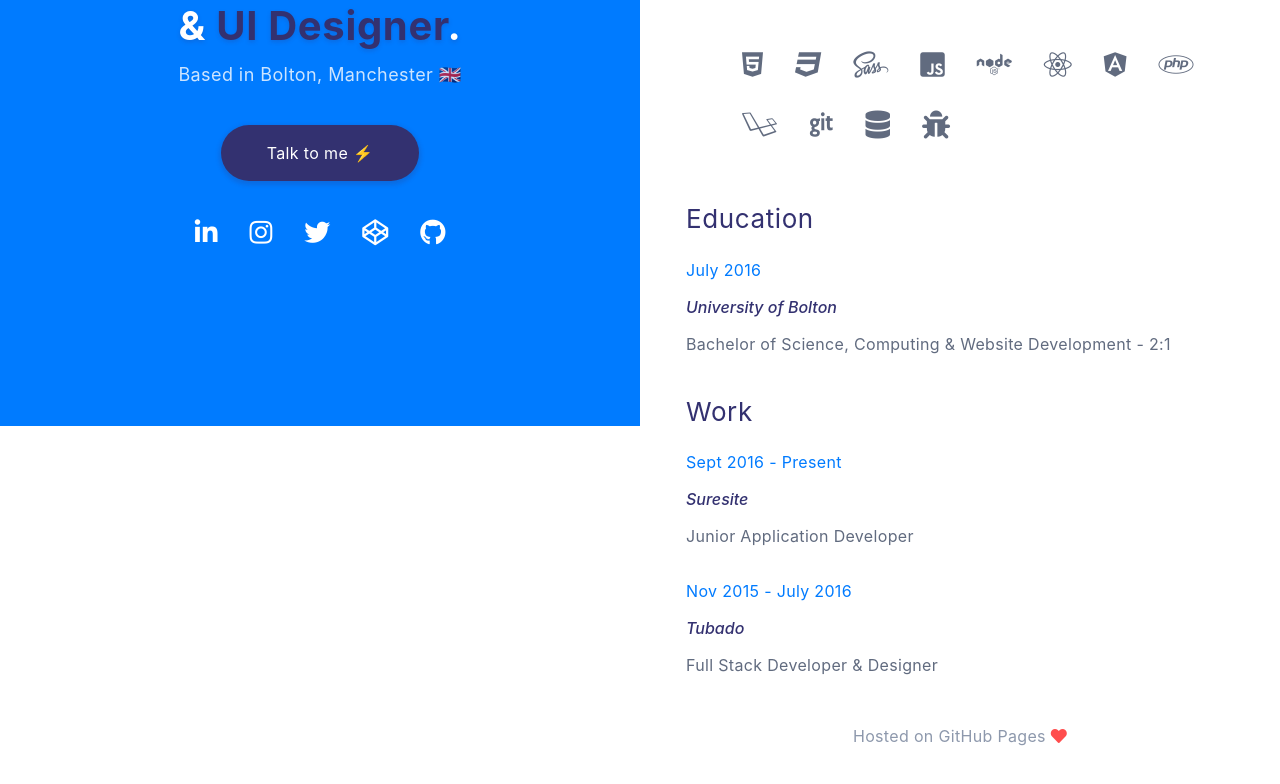
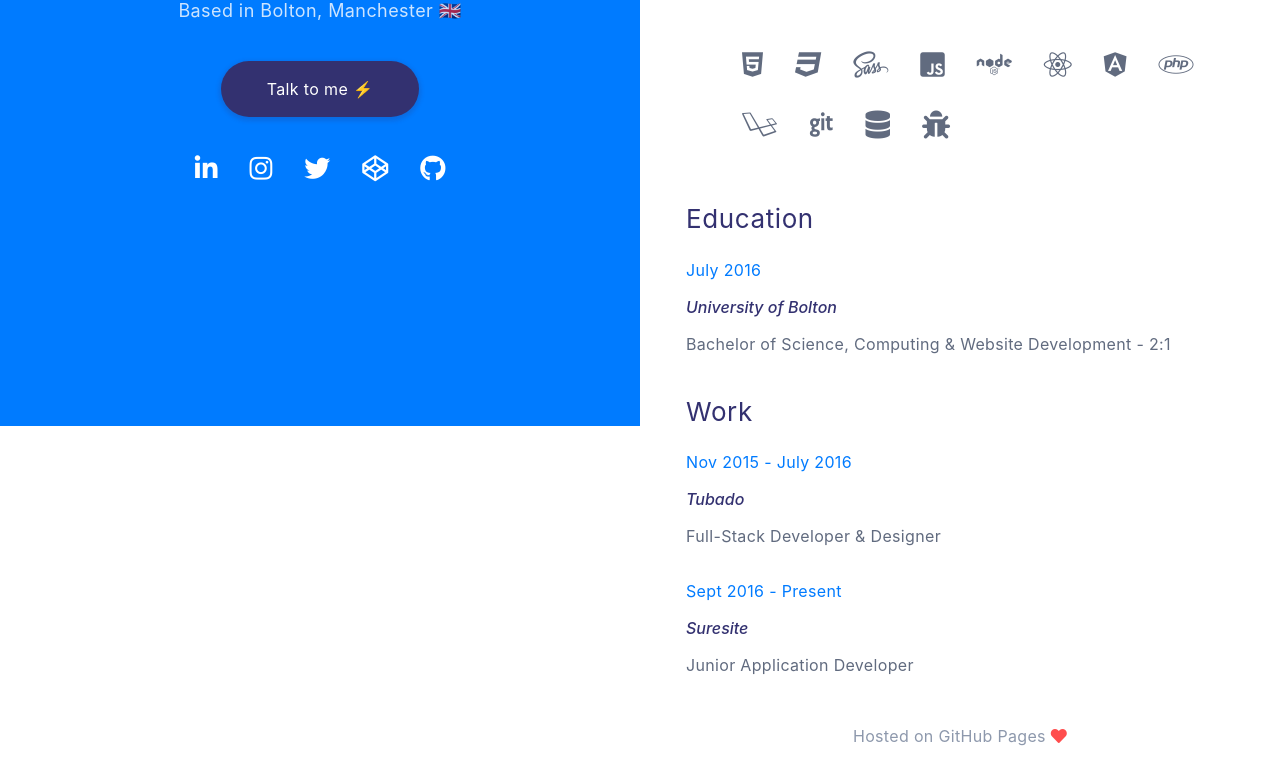
Before and after one commit to samogorm/personal-website, an Angular app: page / in a window 1280 px wide. Shown: the part 374-1158 px from the top of the page. Built offline with nearby package versions, Linux system fonts and the light colour scheme.

Commit message:
## Work + Education
* Added component, pull static data from app component

```diff
--- a/src/app/app.component.css
+++ b/src/app/app.component.css
@@ -83,20 +83,6 @@ body {
     line-height: 39px;
 }
 
-#right-side h5 {
-    margin-top: 1rem;
-    font-weight: 400;
-    font-size: 16px;
-    color: #007BFF;
-    letter-spacing: 0.33px;
-    line-height: 39px;
-}
-
-#right-side h6 {
-    font-style: italic;
-    color: #333170;
-}
-
 .fa-heart {
     color: #FF4D4D;
 }
--- a/src/app/app.component.html
+++ b/src/app/app.component.html
@@ -2,7 +2,7 @@
     <div id="left-side" class="col-xl-6 col-lg-6 col-md-6 col-sm-12 col-xs-12">
       <div class="container">
         <div id="about-text" class="col-12">
-          <img src="https://samogorm.github.io/personal-website/assets/images/Pixel-Sam-Head.png" height="100px" alt="Pixelated version of Sam's head."/>
+          <app-image image="Pixel-Sam-Head.png" imageLabel="Pixelated version of Sam's head."></app-image>
             <h5>Hello, I'm Samantha O'Gorman.</h5>
           <h1>
             <span class="highlight-text">Full-Stack Developer</span> <br>
@@ -32,21 +32,14 @@
             </div>
             <div id="education" class="col-12">
               <h3>Education</h3>
-              <h5>July 2016</h5>
-              <h6 class="italic">University of Bolton</h6>
-              <p>Bachelor of Science, Computing & Website Development - 2:1</p>
+              <div *ngFor="let ed of education">
+                  <app-work-education date="{{ed.date}}" location="{{ed.location}}" title="{{ed.title}}"></app-work-education>
+              </div>
             </div>
             <div id="work" class="col-12">
                 <h3>Work</h3>
-                <div class="work">
-                    <h5>Sept 2016 - Present</h5>
-                    <h6 class="italic">Suresite</h6>
-                    <p>Junior Application Developer</p>
-                </div>
-                <div class="work">
-                    <h5>Nov 2015 - July 2016</h5>
-                    <h6 class="italic">Tubado</h6>
-                    <p>Full Stack Developer & Designer</p>
+                <div *ngFor="let work of workExperience">
+                    <app-work-education date="{{work.date}}" location="{{work.location}}" title="{{work.title}}"></app-work-education>
                 </div>
             </div>
             <div id="github" class="col-12 text-center">
--- a/src/app/app.component.ts
+++ b/src/app/app.component.ts
@@ -1,4 +1,4 @@
-import { Component } from '@angular/core';
+import { Component, Output } from '@angular/core';
 
 @Component({
   selector: 'app-root',
@@ -6,5 +6,25 @@ import { Component } from '@angular/core';
   styleUrls: ['./app.component.css']
 })
 export class AppComponent {
-  title = 'app';
+ @Output() education = [
+   {
+     date: 'July 2016',
+     location: 'University of Bolton',
+     title: 'Bachelor of Science, Computing & Website Development - 2:1'
+   }
+ ];
+
+ @Output() workExperience = [
+  {
+    date: 'Nov 2015 - July 2016',
+    location: 'Tubado',
+    title: 'Full-Stack Developer & Designer'
+  },
+  {
+    date: 'Sept 2016 - Present',
+    location: 'Suresite',
+    title: 'Junior Application Developer'
+  }
+ ];
+
 }
--- a/src/app/app.module.ts
+++ b/src/app/app.module.ts
@@ -6,6 +6,8 @@ import { AppComponent } from './app.component';
 import { ButtonComponent } from './components/button/button.component';
 import { SkillListComponent } from './components/skill-list/skill-list.component';
 import { SocialIconsComponent } from './components/social-icons/social-icons.component';
+import { ImageComponent } from './components/image/image.component';
+import { WorkEducationComponent } from './components/work-education/work-education.component';
 
 
 @NgModule({
@@ -13,7 +15,9 @@ import { SocialIconsComponent } from './components/social-icons/social-icons.com
     AppComponent,
     ButtonComponent,
     SkillListComponent,
-    SocialIconsComponent
+    SocialIconsComponent,
+    ImageComponent,
+    WorkEducationComponent
   ],
   imports: [
     BrowserModule
--- /dev/null
+++ b/src/app/components/image/image.component.html
@@ -0,0 +1 @@
+<img src="https://samogorm.github.io/personal-website/assets/images/{{image}}" height="100px" alt="{{imageLabel}}"/>
--- /dev/null
+++ b/src/app/components/image/image.component.ts
@@ -0,0 +1,17 @@
+import { Component, OnInit, Input } from '@angular/core';
+
+@Component({
+  selector: 'app-image',
+  templateUrl: './image.component.html',
+  styleUrls: ['./image.component.css']
+})
+export class ImageComponent implements OnInit {
+  @Input() image: string;
+  @Input() imageLabel: string;
+
+  constructor() { }
+
+  ngOnInit() {
+  }
+
+}
--- /dev/null
+++ b/src/app/components/work-education/work-education.component.css
@@ -0,0 +1,20 @@
+.work h5 {
+    margin-top: 1rem;
+    font-weight: 400;
+    font-size: 16px;
+    color: #007BFF;
+    letter-spacing: 0.33px;
+    line-height: 39px;
+}
+.work p {
+    font-weight: 400;
+    font-size: 16px;
+    color: #616B7F;
+    letter-spacing: 0.33px;
+    line-height: 39px;
+}
+
+.work h6 {
+    font-style: italic;
+    color: #333170;
+}
--- /dev/null
+++ b/src/app/components/work-education/work-education.component.html
@@ -0,0 +1,5 @@
+<div class="work">
+    <h5>{{date}}</h5>
+    <h6 class="italic">{{location}}</h6>
+    <p>{{title}}</p>
+</div>
--- /dev/null
+++ b/src/app/components/work-education/work-education.component.ts
@@ -0,0 +1,18 @@
+import { Component, OnInit, Input } from '@angular/core';
+
+@Component({
+  selector: 'app-work-education',
+  templateUrl: './work-education.component.html',
+  styleUrls: ['./work-education.component.css']
+})
+export class WorkEducationComponent implements OnInit {
+  @Input() date: string;
+  @Input() location: string;
+  @Input() title: string;
+
+  constructor() { }
+
+  ngOnInit() {
+  }
+
+}
```
Also changed, not shown: src/app/components/image/image.component.css (added), 2 other files (tests, documents, lock files or other folders).
